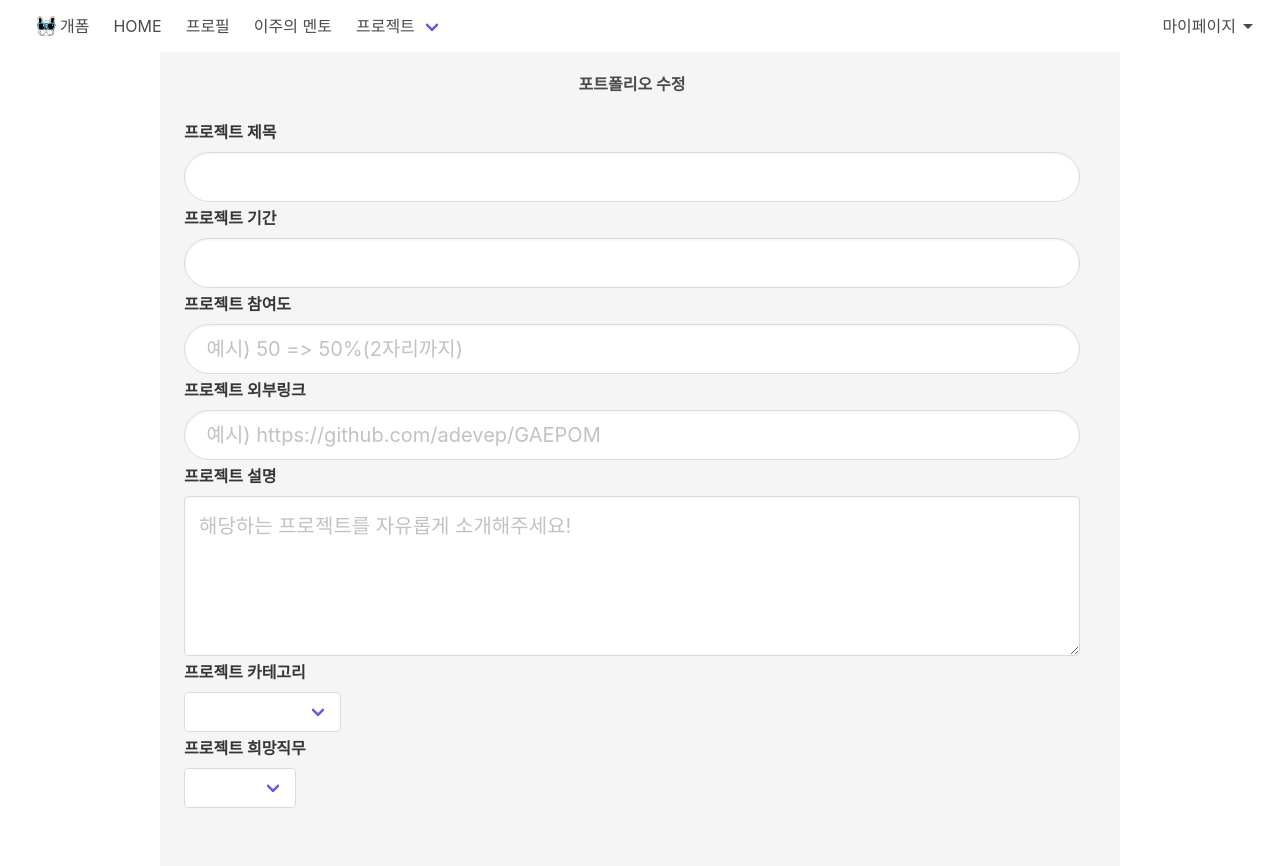
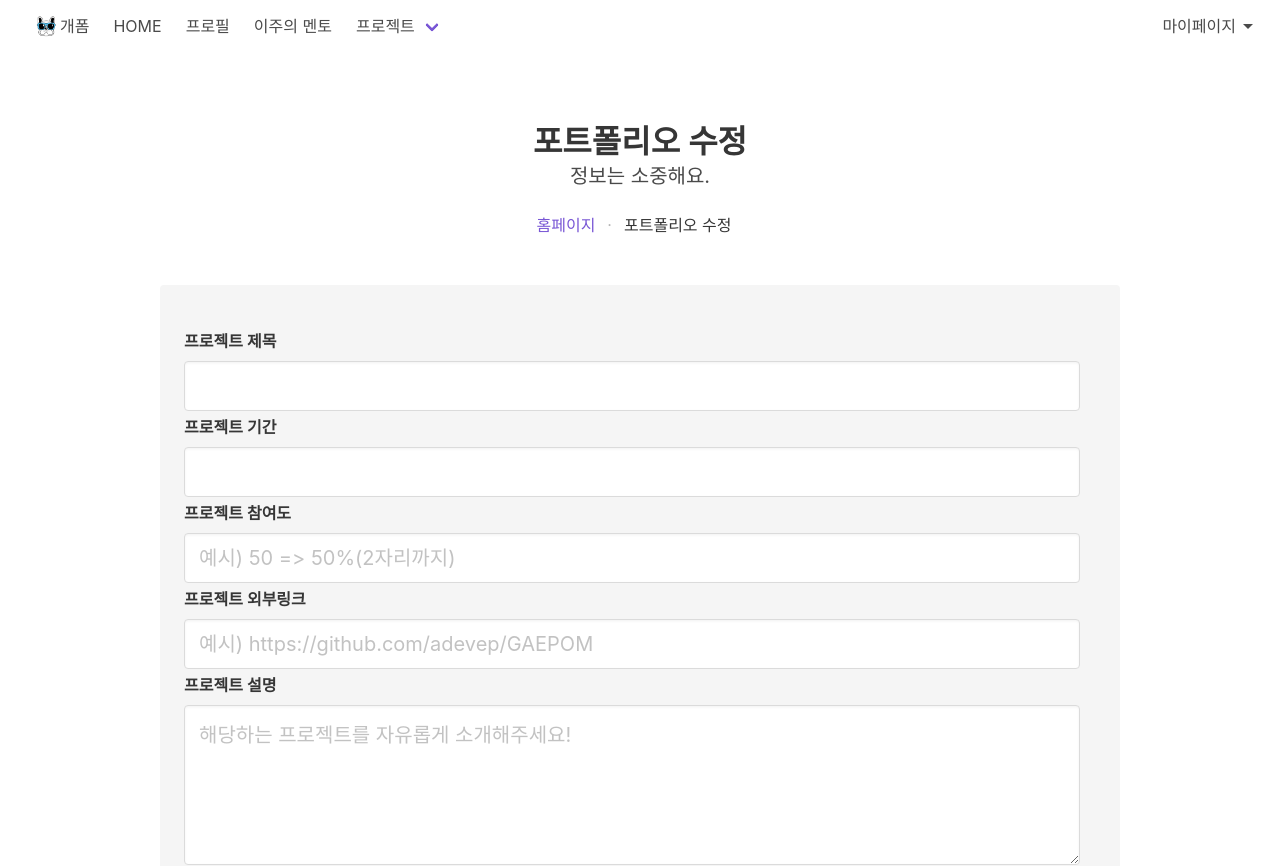
Before and after one commit to adevep/GAEPOM, a Vue app in the folder view/: page /updateportfolio in a window 1280 px wide. Shown: the top 866 px of the page. Built offline with nearby package versions, Linux system fonts and the light colour scheme; no server answers; sample sign-in values are in the browser's storage.

Commit message:
Design Sync

```diff
--- a/view/src/components/loginUserCom/InsertUserCom.vue
+++ b/view/src/components/loginUserCom/InsertUserCom.vue
@@ -36,7 +36,6 @@
           autocomplete="off"
         >
           <div class="notification is-accent" align="center">
-            <h1><strong>가입 정보 입력</strong></h1>
             <br />
             <BInputWithValidation
               rules="required|id-char|id-minmax:6,15"
@@ -271,10 +270,10 @@ export default {
           }
         })
         .then(() => {
-          alert("개폼 회원가입 완료");
+          this.success();
         })
         .catch(() => {
-          alert("개폼 회원가입 실패");
+          this.danger();
         });
       router.push({ name: "insertusercheck" });
     },
@@ -295,6 +294,20 @@ export default {
     },
     handleFileUpload() {
       this.file = this.$refs.file.files[0];
+    },
+    success() {
+      this.$buefy.notification.open({
+        message: "회원가입이 완료되었습니다.",
+        type: "is-success",
+        position: "is-bottom-right"
+      });
+    },
+    danger() {
+      this.$buefy.notification.open({
+        message: `회원가입이 완료되지 못했습니다.`,
+        type: "is-danger",
+        position: "is-bottom-right"
+      });
     }
   }
 };
--- a/view/src/components/loginUserCom/MyPageCom.vue
+++ b/view/src/components/loginUserCom/MyPageCom.vue
@@ -372,12 +372,26 @@ export default {
         .then(() => {
           sessionStorage.removeItem("user");
           this.loginUser = null;
-          alert("회원 탈퇴 완료");
+          this.success();
         })
         .catch(() => {
-          alert("회원 탈퇴 실패");
+          this.danger();
         });
       router.push({ name: "Home" });
+    },
+    success() {
+      this.$buefy.notification.open({
+        message: "회원 탈퇴가 완료되었습니다.",
+        type: "is-success",
+        position: "is-bottom-right"
+      });
+    },
+    danger() {
+      this.$buefy.notification.open({
+        message: `회원 탈퇴를 실패했습니다.`,
+        type: "is-danger",
+        position: "is-bottom-right"
+      });
     }
   },
   mounted() {
--- a/view/src/components/loginUserCom/UpdateUserCom.vue
+++ b/view/src/components/loginUserCom/UpdateUserCom.vue
@@ -293,11 +293,11 @@ export default {
         })
         .then(response => {
           sessionStorage.setItem("user", JSON.stringify(response.data));
-          alert("유저정보 수정 성공");
+          this.success();
           router.push({ name: "mypage" });
         })
         .catch(() => {
-          alert("유저정보 수정 실패");
+          this.danger();
         });
     },
     resetForm() {
@@ -316,6 +316,20 @@ export default {
     },
     handleFileUpload() {
       this.file = this.$refs.file.files[0];
+    },
+    success() {
+      this.$buefy.notification.open({
+        message: "회원정보 수정이 완료되었습니다.",
+        type: "is-success",
+        position: "is-bottom-right"
+      });
+    },
+    danger() {
+      this.$buefy.notification.open({
+        message: `회원정보 내용을 정확히 입력해주세요.`,
+        type: "is-danger",
+        position: "is-bottom-right"
+      });
     }
   },
   computed: {
--- a/view/src/components/portfolioCom/UpdatePortfolioCom.vue
+++ b/view/src/components/portfolioCom/UpdatePortfolioCom.vue
@@ -1,4 +1,34 @@
 <template>
+  <div id="app" class="container is-max-desktop pt-5">
+    <link rel="preconnect" href="https://fonts.gstatic.com" />
+    <link
+      href="https://fonts.googleapis.com/css2?family=Jua&display=swap"
+      rel="stylesheet"
+    />
+    <section>
+      <div class="hero-body">
+        <div class="container has-text-centered">
+          <h1 class="title ">
+            포트폴리오 수정
+          </h1>
+          <h2 class="subtitle centered">
+            정보는 소중해요.
+          </h2>
+          <nav
+            class="breadcrumb has-dot-separator is-centered"
+            aria-label="breadcrumbs"
+          >
+            <ul>
+              <li><a href="#">홈페이지</a></li>
+              <li class="is-active">
+                <a href="#" aria-current="page">포트폴리오 수정</a>
+              </li>
+            </ul>
+          </nav>
+        </div>
+      </div>
+    </section>
+    <section>
       <ValidationObserver
         ref="observer"
         v-slot="{ handleSubmit }"
@@ -6,9 +36,6 @@
       >
         <div class="container is-max-desktop">
           <div class="notification is-accent" align="center">
-        <h1>
-          <strong>포트폴리오 수정</strong>
-        </h1>
             <br />
             <BInputWithValidation
               rules="required|max:30"
@@ -16,7 +43,7 @@
               v-model="pfSubtitle"
               size="is-medium"
               align="left"
-          rounded
+
             />
 
             <BInputWithValidation
@@ -25,7 +52,7 @@
               v-model="pfDuration"
               size="is-medium"
               align="left"
-          rounded
+
             />
 
             <BInputWithValidation
@@ -35,7 +62,7 @@
               v-model="participation"
               size="is-medium"
               align="left"
-          rounded
+
             />
 
             <BInputWithValidation
@@ -45,7 +72,7 @@
               v-model="pfLink"
               size="is-medium"
               align="left"
-          rounded
+
             />
 
             <BInputWithValidation
@@ -56,7 +83,7 @@
               v-model="pfDescription"
               size="is-medium"
               align="left"
-          rounded
+
             />
 
             <BSeletWithValidation
@@ -77,7 +104,7 @@
               v-model="pfPosition"
               size="is-medium"
               align="left"
-          rounded
+
             >
               <option value="개발자">개발자</option>
               <option value="기획자">기획자</option>
@@ -121,7 +148,9 @@
                 <b-checkbox v-model="pfTools" native-value="Axure"
                   >Axure</b-checkbox
                 >
-            <b-checkbox v-model="pfTools" native-value="Oven">Oven</b-checkbox>
+                <b-checkbox v-model="pfTools" native-value="Oven"
+                  >Oven</b-checkbox
+                >
                 <b-checkbox v-model="pfTools" native-value="Power Mockup"
                   >Power Mockup</b-checkbox
                 >
@@ -159,7 +188,9 @@
               v-if="pfPosition === '개발자'"
             >
               <b-field label="프로젝트 사용언어" align="left">
-            <b-checkbox v-model="pfLang" native-value="Java">Java</b-checkbox>
+                <b-checkbox v-model="pfLang" native-value="Java"
+                  >Java</b-checkbox
+                >
                 <b-checkbox v-model="pfLang" native-value="Python"
                   >Python</b-checkbox
                 >
@@ -168,15 +199,15 @@
                 >
                 <b-checkbox v-model="pfLang" native-value="C++">C++</b-checkbox>
                 <b-checkbox v-model="pfLang" native-value="Vue">Vue</b-checkbox>
-            <b-checkbox v-model="pfLang" native-value="React">React</b-checkbox>
+                <b-checkbox v-model="pfLang" native-value="React"
+                  >React</b-checkbox
+                >
               </b-field>
             </BCheckboxesWithValidation>
             <br />
             <div class="buttons">
               <button
-            class="button is-success"
-            type="is-primary"
-            outlined
+                class="button is-primary"
                 size="is-large"
                 v-on:click="handleSubmit(updatePortfolio)"
               >
@@ -189,6 +220,8 @@
           </div>
         </div>
       </ValidationObserver>
+    </section>
+  </div>
 </template>
 
 <script>
@@ -211,7 +244,7 @@ export default {
     ValidationObserver,
     BSeletWithValidation,
     BInputWithValidation,
-    BCheckboxesWithValidation,
+    BCheckboxesWithValidation
   },
   data() {
     return {
@@ -224,14 +257,14 @@ export default {
       pfPosition: "",
       pfLang: [],
       pfTools: [],
-      pfDbms: [],
+      pfDbms: []
     };
   },
   methods: {
     portfolioInfoCall() {
       axios
         .get("/portfolio/" + this.$route.params.pfSeq)
-        .then((response) => {
+        .then(response => {
           console.log(response.data);
           this.pfSubtitle = response.data.pfSubtitle;
           this.pfDuration = response.data.pfDuration;
@@ -247,7 +280,7 @@ export default {
             this.pfDbms = response.data.pfDbms.split(",");
           }
         })
-        .catch((e) => {
+        .catch(e => {
           console.log(e);
         });
     },
@@ -275,7 +308,7 @@ export default {
           this.success();
           router.push({ name: "mypage" });
         })
-        .catch(function () {
+        .catch(function() {
           this.danger();
           console.log("FAILURE!!");
         });
@@ -297,21 +330,21 @@ export default {
     },
     success() {
       this.$buefy.notification.open({
-                    message: '포트폴리오 수정이 완료되었습니다.',
-                    type: 'is-success',
-                    position: 'is-bottom-right',
-                })
+        message: "포트폴리오 수정이 완료되었습니다.",
+        type: "is-success",
+        position: "is-bottom-right"
+      });
     },
     danger() {
       this.$buefy.notification.open({
         message: `포트폴리오 수정 내용를 정확히 작성해주세요.`,
-                    type: 'is-danger',
-                    position: 'is-bottom-right',
-                })
-            },
+        type: "is-danger",
+        position: "is-bottom-right"
+      });
+    }
   },
   mounted() {
     this.portfolioInfoCall();
-  },
+  }
 };
 </script>
```
Lines whose indentation alone changed are shown as unchanged.
